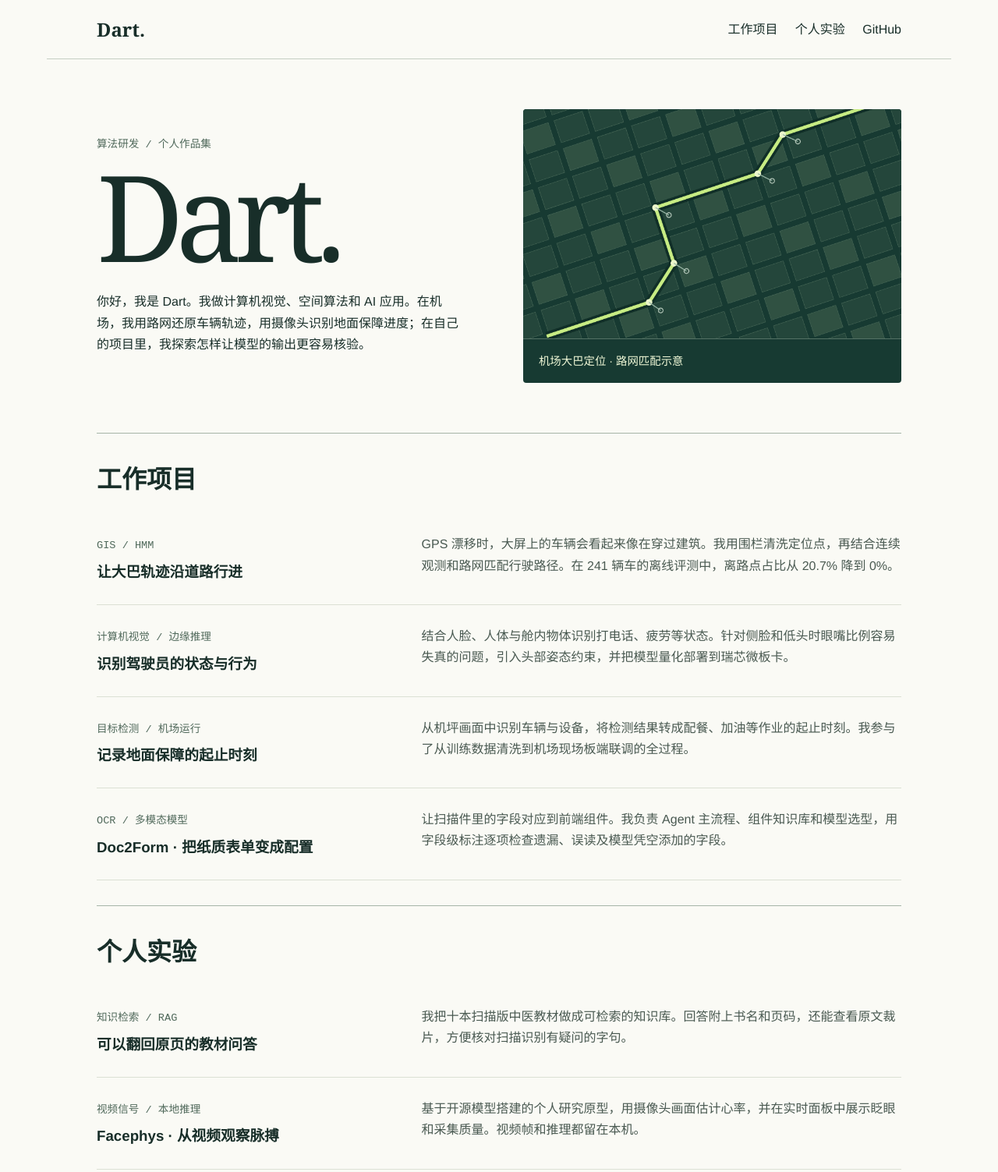
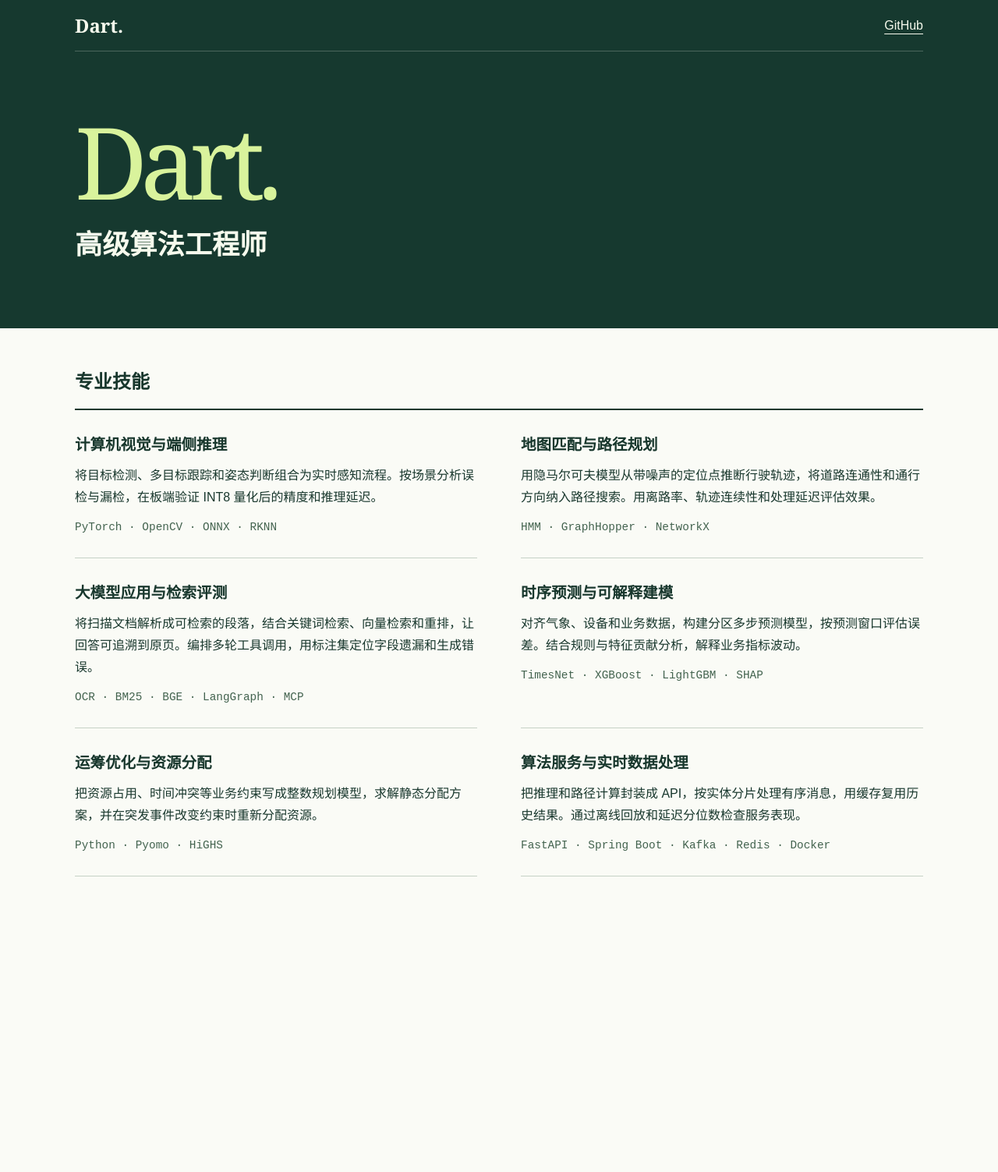
Before and after one commit to shens3014/shens3014.github.io, a plain HTML site: page index.html in a window 1280 px wide. Shown: the top 1503 px of the page at 78% size. After the commit the page ends 1188 px from the top, so only its background shows below. Drawn offline with Linux system fonts and the light colour scheme.

Commit message:
Present Dart’s senior algorithm engineering skills

```diff
--- a/index.html
+++ b/index.html
@@ -1,22 +1,74 @@
-<!DOCTYPE html>
-<html lang="zh-CN"><meta charset="utf-8"><meta name="viewport" content="width=device-width, initial-scale=1"><title>Dart · 个人主页</title>
-<style>
-*{box-sizing:border-box}html{scroll-behavior:smooth}body{margin:0;background:#fafaf5;color:#182e29;font:1rem/1.7 "Helvetica Neue","PingFang SC",sans-serif}main,header,footer{max-width:1160px;margin:auto;padding:0 5vw}header,footer,nav{display:flex;align-items:center;justify-content:space-between;gap:1.4rem}header{height:76px;border-bottom:1px solid #c5cec3}a{color:inherit;text-underline-offset:5px}nav a,header strong{text-decoration:none}header strong{font: bold 1.5rem Georgia}.hero{display:grid;grid-template-columns:1fr 1fr;align-items:center;gap:6%;padding:4rem 0}.hero h1{font:normal clamp(6rem,12vw,11rem)/.95 Georgia;margin:.4rem 0 1.5rem;letter-spacing:-.07em}.hero p{max-width:29em}h2{font-size:2rem;margin:0 0 1rem}figure{margin:0;background:#173a32;color:#eff7d6;border-radius:4px;overflow:hidden}canvas{display:block;width:100%;aspect-ratio:1.65}figcaption{padding:1rem 1.25rem;border-top:1px solid #547265;font-size:.9rem}section.archive{border-top:1px solid #a6b5a8;padding:2rem 0}article{display:grid;grid-template-columns:1fr 1.6fr;align-items:baseline;gap:2rem;padding:1.2rem 0;border-bottom:1px solid #dbe0d4}h3,p{margin:.4rem 0}article p{color:#495951}small{color:#50695b;font-family:monospace;font-size:.85rem}footer{padding-top:2rem;padding-bottom:2rem}a:hover{color:#537741}@media(max-width:700px){.hero,article{grid-template-columns:1fr;gap:1rem}.hero{padding:2.5rem 0}.hero figure{margin-top:1rem}nav{gap:.8rem}article{gap:0}header{height:64px}}
-</style><body><header><strong>Dart.</strong><nav aria-label="主导航"><a href="#work">工作项目</a><a href="#lab">个人实验</a><a href="https://github.com/shens3014">GitHub</a></nav></header><main><section class="hero"><div><small>算法研发 / 个人作品集</small><h1>Dart.</h1><p>你好，我是 Dart。我做计算机视觉、空间算法和 AI 应用。在机场，我用路网还原车辆轨迹，用摄像头识别地面保障进度；在自己的项目里，我探索怎样让模型的输出更容易核验。</p></div><figure><canvas width="800" height="485" aria-label="道路、定位观测点与匹配轨迹的示意图"></canvas><figcaption>机场大巴定位 · 路网匹配示意</figcaption></figure></section>
-<section id="work" class="archive"><h2>工作项目</h2>
-<article><div><small>GIS / HMM</small><h3>让大巴轨迹沿道路行进</h3></div><p>GPS 漂移时，大屏上的车辆会看起来像在穿过建筑。我用围栏清洗定位点，再结合连续观测和路网匹配行驶路径。在 241 辆车的离线评测中，离路点占比从 20.7% 降到 0%。</p></article>
-<article><div><small>计算机视觉 / 边缘推理</small><h3>识别驾驶员的状态与行为</h3></div><p>结合人脸、人体与舱内物体识别打电话、疲劳等状态。针对侧脸和低头时眼嘴比例容易失真的问题，引入头部姿态约束，并把模型量化部署到瑞芯微板卡。</p></article>
-<article><div><small>目标检测 / 机场运行</small><h3>记录地面保障的起止时刻</h3></div><p>从机坪画面中识别车辆与设备，将检测结果转成配餐、加油等作业的起止时刻。我参与了从训练数据清洗到机场现场板端联调的全过程。</p></article>
-<article><div><small>OCR / 多模态模型</small><h3>Doc2Form · 把纸质表单变成配置</h3></div><p>让扫描件里的字段对应到前端组件。我负责 Agent 主流程、组件知识库和模型选型，用字段级标注逐项检查遗漏、误读及模型凭空添加的字段。</p></article></section>
-<section id="lab" class="archive"><h2>个人实验</h2>
-<article><div><small>知识检索 / RAG</small><h3>可以翻回原页的教材问答</h3></div><p>我把十本扫描版中医教材做成可检索的知识库。回答附上书名和页码，还能查看原文裁片，方便核对扫描识别有疑问的字句。</p></article>
-<article><div><small>视频信号 / 本地推理</small><h3>Facephys · 从视频观察脉搏</h3></div><p>基于开源模型搭建的个人研究原型，用摄像头画面估计心率，并在实时面板中展示眨眼和采集质量。视频帧和推理都留在本机。</p></article></section></main><footer><strong>Dart.</strong><a href="https://github.com/shens3014">在 GitHub 找到我</a></footer>
-<script>
-const ctx=document.querySelector('canvas').getContext('2d');
-ctx.translate(400,240);ctx.rotate(-0.32);
-function path(points,color,width){ctx.beginPath();points.forEach(([x,y],i)=>i?ctx.lineTo(x,y):ctx.moveTo(x,y));ctx.strokeStyle=color;ctx.lineWidth=width;ctx.lineJoin='round';ctx.stroke()}
-for(let x=-560;x<560;x+=76)for(let y=-440;y<440;y+=62){ctx.fillStyle=(Math.abs(x+y)%3?'#24463b':'#305142');ctx.fillRect(x+6,y+6,63,49);ctx.strokeStyle='#456555';ctx.strokeRect(x+6,y+6,63,49)}
-const route=[[-408,118],[-180,118],[-104,56],[-104,-68],[124,-68],[200,-130],[428,-130]];
-path(route,'#102e27',18);path(route,'#c7ec83',7);
-route.slice(1,-1).forEach(([x,y],i)=>{ctx.beginPath();ctx.arc(x,y,7,0,2*Math.PI);ctx.fillStyle='#ecf7cc';ctx.fill();const px=x+18+i*2,py=y+24;path([[x,y],[px,py]],'#99b8a8',2);ctx.beginPath();ctx.arc(px,py,5,0,2*Math.PI);ctx.strokeStyle='#b3c6b9';ctx.stroke()});
-</script></body></html>
+<!doctype html>
+<html lang="zh-CN">
+<head>
+  <meta charset="utf-8">
+  <meta name="viewport" content="width=device-width, initial-scale=1">
+  <meta name="description" content="Dart，高级算法工程师。擅长视觉感知与端侧部署、空间算法、时序预测、运筹优化和大模型应用。">
+  <title>Dart · 高级算法工程师</title>
+  <style>
+    :root { color-scheme: light; --ink: #18372d; --paper: #fafbf6; --rule: #c6d2c6; }
+    * { box-sizing: border-box; }
+    body { margin: 0; background: var(--paper); color: var(--ink); font: 1rem/1.75 "PingFang SC", "Microsoft YaHei", sans-serif; }
+    .wrap { width: min(68rem, 88%); margin: auto; }
+    header { color: #f6faed; background: #16392f; }
+    nav { display: flex; justify-content: space-between; align-items: center; padding: 1rem 0; border-bottom: 1px solid #4b675d; }
+    nav strong { font: bold 1.5rem Georgia, serif; }
+    a { color: inherit; text-underline-offset: .3em; }
+    a:focus-visible { outline: 2px solid currentColor; outline-offset: 5px; }
+    .intro { padding: clamp(2rem, 6vw, 5rem) 0; }
+    h1 { margin: 0; color: #d9f39c; font: normal clamp(5rem, 10vw, 9rem)/1 Georgia, serif; letter-spacing: -.07em; }
+    .role { margin: .75rem 0 0; font-size: clamp(1.5rem, 3vw, 2.2rem); font-weight: 600; }
+    main { padding: 3rem 0 4rem; }
+    h2 { margin: 0; padding-bottom: .8rem; border-bottom: 2px solid var(--ink); font-size: 1.5rem; }
+    .skills { display: grid; grid-template-columns: repeat(2, minmax(0, 1fr)); column-gap: 3.5rem; }
+    article { padding: 1.7rem 0; border-bottom: 1px solid var(--rule); }
+    h3 { margin: 0; font-size: 1.22rem; }
+    p { margin: .55rem 0; }
+    .tools { margin: .8rem 0 0; color: #43634f; font: .9rem/1.6 ui-monospace, monospace; }
+    @media (max-width: 700px) { .skills { grid-template-columns: 1fr; } main { padding-top: 2rem; } }
+  </style>
+</head>
+<body>
+  <header>
+    <div class="wrap">
+      <nav aria-label="个人链接"><strong>Dart.</strong><a href="https://github.com/shens3014">GitHub</a></nav>
+      <div class="intro"><h1>Dart.</h1><p class="role">高级算法工程师</p></div>
+    </div>
+  </header>
+  <main class="wrap" id="skills">
+    <h2>专业技能</h2>
+    <div class="skills">
+      <article>
+        <h3>计算机视觉与端侧推理</h3>
+        <p>将目标检测、多目标跟踪和姿态判断组合为实时感知流程。按场景分析误检与漏检，在板端验证 INT8 量化后的精度和推理延迟。</p>
+        <p class="tools">PyTorch · OpenCV · ONNX · RKNN</p>
+      </article>
+      <article>
+        <h3>地图匹配与路径规划</h3>
+        <p>用隐马尔可夫模型从带噪声的定位点推断行驶轨迹，将道路连通性和通行方向纳入路径搜索。用离路率、轨迹连续性和处理延迟评估效果。</p>
+        <p class="tools">HMM · GraphHopper · NetworkX</p>
+      </article>
+      <article>
+        <h3>大模型应用与检索评测</h3>
+        <p>将扫描文档解析成可检索的段落，结合关键词检索、向量检索和重排，让回答可追溯到原页。编排多轮工具调用，用标注集定位字段遗漏和生成错误。</p>
+        <p class="tools">OCR · BM25 · BGE · LangGraph · MCP</p>
+      </article>
+      <article>
+        <h3>时序预测与可解释建模</h3>
+        <p>对齐气象、设备和业务数据，构建分区多步预测模型，按预测窗口评估误差。结合规则与特征贡献分析，解释业务指标波动。</p>
+        <p class="tools">TimesNet · XGBoost · LightGBM · SHAP</p>
+      </article>
+      <article>
+        <h3>运筹优化与资源分配</h3>
+        <p>把资源占用、时间冲突等业务约束写成整数规划模型，求解静态分配方案，并在突发事件改变约束时重新分配资源。</p>
+        <p class="tools">Python · Pyomo · HiGHS</p>
+      </article>
+      <article>
+        <h3>算法服务与实时数据处理</h3>
+        <p>把推理和路径计算封装成 API，按实体分片处理有序消息，用缓存复用历史结果。通过离线回放和延迟分位数检查服务表现。</p>
+        <p class="tools">FastAPI · Spring Boot · Kafka · Redis · Docker</p>
+      </article>
+    </div>
+  </main>
+</body>
+</html>
```
